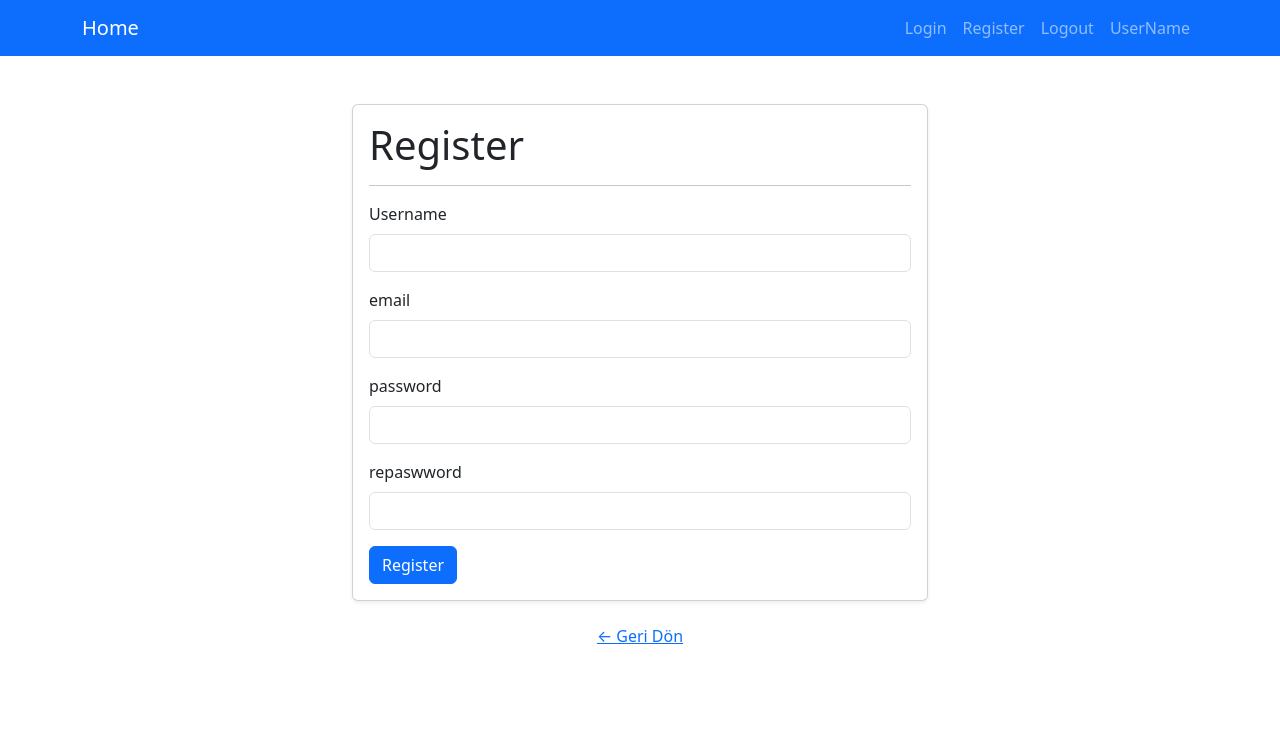
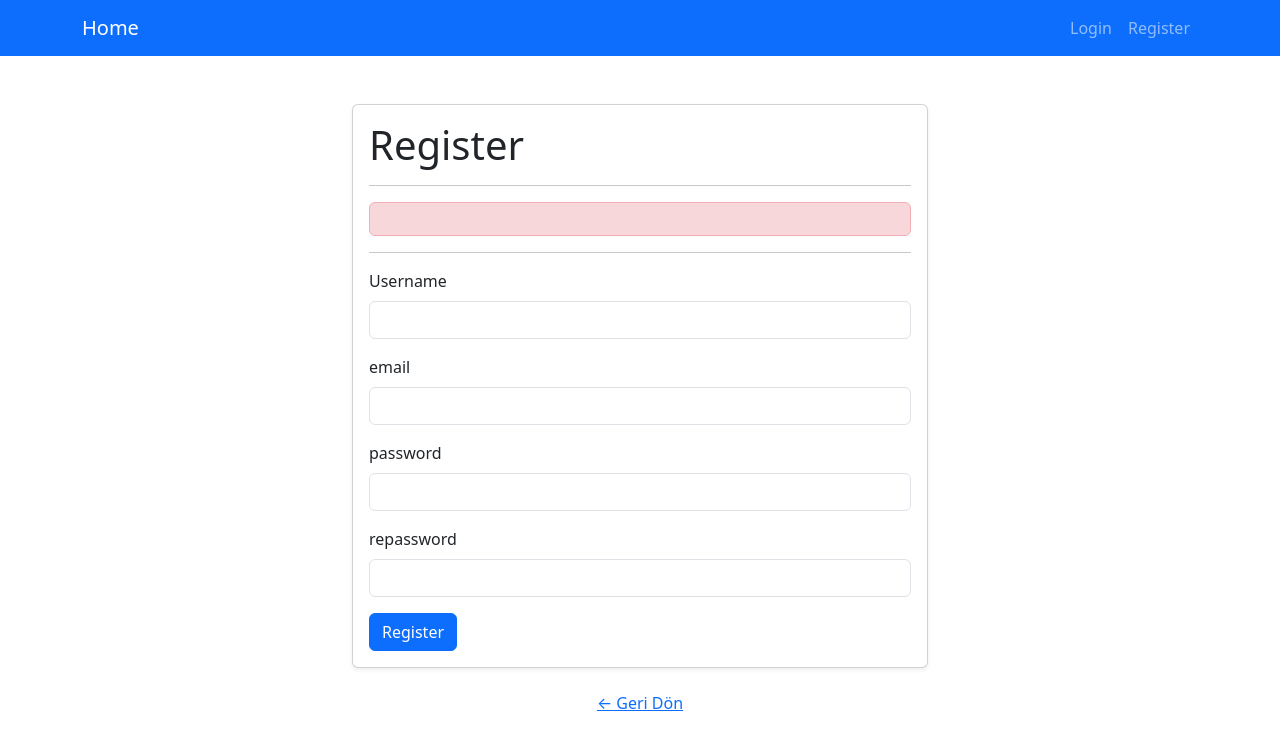
Before and after one commit to SerhatCiftcii/django_projects, a Django app: page /account/register in a window 1280 px wide. Shown: the top 750 px of the page. Run offline with Django 5.2, Linux system fonts and the light colour scheme.

Commit message:
Enhance authentication flow: add error handling in login and registration forms, improve user experience with dynamic header links based on authentication status.

```diff
--- a/project_series/proje/account/templates/account/register.html
+++ b/project_series/proje/account/templates/account/register.html
@@ -16,6 +16,13 @@
 
             <hr>
             <form method="POST">
+               <div class="alert alert-danger" role="alert">
+                    {% if error %}
+                        {{ error }}
+                    {% endif %}
+                </div>
+                <hr>
+
                 {% csrf_token %}
                 <div class="mb-3">
                     <label for="username" class="form-label">Username</label>
@@ -26,12 +33,12 @@
                     <input type="email" name="email" id="email" class="form-control" required>
                 </div>
                   <div class="mb-3">
-                    <label for="paswword" class="form-label">password</label>
-                    <input type="paswword" name="paswword" id="paswword" class="form-control" required>
+                    <label for="password" class="form-label">password</label>
+                    <input type="password" name="password" id="password" class="form-control" required>
                 </div>
                   <div class="mb-3">
-                    <label for="repaswword" class="form-label">repaswword</label>
-                    <input type="repaswword" name="repaswword" id="repaswword" class="form-control" required>
+                    <label for="repassword" class="form-label">repassword</label>
+                    <input type="password" name="repassword" id="repassword" class="form-control" required>
                 </div>
 
                 <input type="submit" value="Register" class="btn btn-primary">
--- a/project_series/proje/account/views.py
+++ b/project_series/proje/account/views.py
@@ -1,19 +1,63 @@
+from django.contrib.auth.models import User
 from django.shortcuts import redirect, render
-
+from django.contrib.auth import authenticate, login, logout
 
 # Create your views here.
 def login_request(request):
+
+    if request.user.is_authenticated: # bu sessionid  alıyor login tekrar yapmamızı sağlıyor
+        return redirect("products")
     if request.method=="POST":
-        pass
+        username=request.POST["username"]
+        password=request.POST["password"]
+
+        user = authenticate(request, username=username,password=password)
+        if user is not None:
+            login(request,user)
+            nextUrl= request.GET.get("next", None) # yetki olmayan yerlerde login olmadıysak ve sonra login olduysak o anki login olmadığımız yuetkilenmediğimiz yere gideriz.
+            if nextUrl is None:
+                return redirect("products")
+            else:
+                return redirect(nextUrl)
+        else:
+            return render(request, "account/login.html",{
+            "error":"username yada parola yanlış"
+            })
+
     else:
         return render(request, "account/login.html")
 
 
 def register_request(request):
     if request.method == "POST":
-        pass
+        username= request.POST["username"]
+        email= request.POST["email"]
+        password= request.POST["password"]
+        repassword= request.POST["repassword"]
+
+        if password == repassword:
+            if User.objects.filter(username=username).exists(): #exits tru yada false dönderirir bu kullancıya ait başka kullanıc varmı diye sorar
+                return   render(request, "account/register.html",{
+                "error":"Username kullanılıyor."
+            })
+            else:
+                if User.objects.filter(email=email).exists():
+                    return render(request, "account/register.html",{
+                        "error":"bu email kullanılıyor."
+            })
+                else:
+                    user=User.objects.create_user(username=username, email=email, password=password)
+                    user.save()
+                    return redirect("login")
+
+        else:
+            return render(request, "account/register.html",{
+                "error":"Parola eşleşmiyor"
+            })
+
     else:
         return render(request, "account/register.html")
 
 def logout_request(request):
+    logout(request)
     return redirect("products")
--- a/project_series/proje/templates/partials/_header.html
+++ b/project_series/proje/templates/partials/_header.html
@@ -13,18 +13,25 @@
             <!-- Menü İçeriği -->
             <div class="collapse navbar-collapse" id="navbarNav">
                 <ul class="navbar-nav ms-auto">
+                    {% if user.is_authenticated  %}
+
                     <li class="nav-item">
+                        <a href="{% url 'logout' %}" class="nav-link">Logout</a>
+                    </li>
+                    <li class="nav-item">
+                        <a href="#" class="nav-link">Hoşgeldin, {{user.username}}</a>
+                    </li>
+
+                    {% else %}
+                     <li class="nav-item">
                         <a href="{% url 'login' %}" class="nav-link">Login</a>
                     </li>
                     <li class="nav-item">
                         <a href="{% url 'register' %}" class="nav-link">Register</a>
                     </li>
-                    <li class="nav-item">
-                        <a href="{% url 'logout' %}" class="nav-link">Logout</a>
-                    </li>
-                    <li class="nav-item">
-                        <a href="#" class="nav-link">UserName</a>
-                    </li>
+                    {% endif %}
+
+
                 </ul>
             </div>
         </div>
```
Also changed, not shown: project_series/proje/account/templates/account/login.html (+9 -2 lines), project_series/proje/myapp/views.py (+8 -2 lines), project_series/proje/db.sqlite3.
